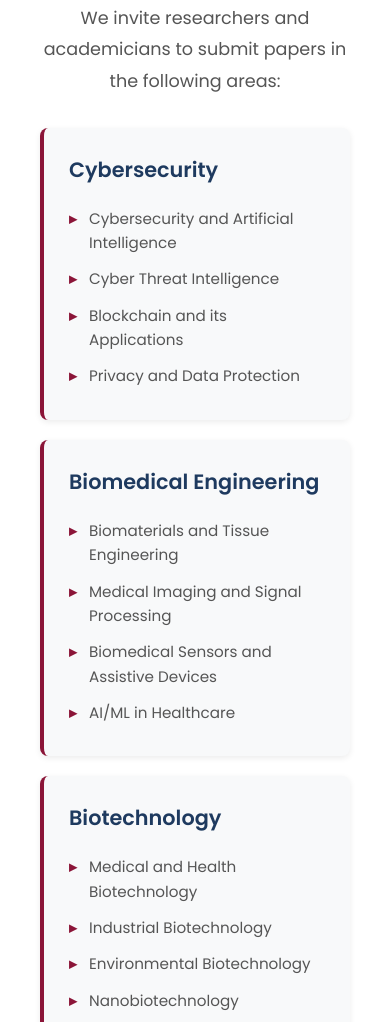
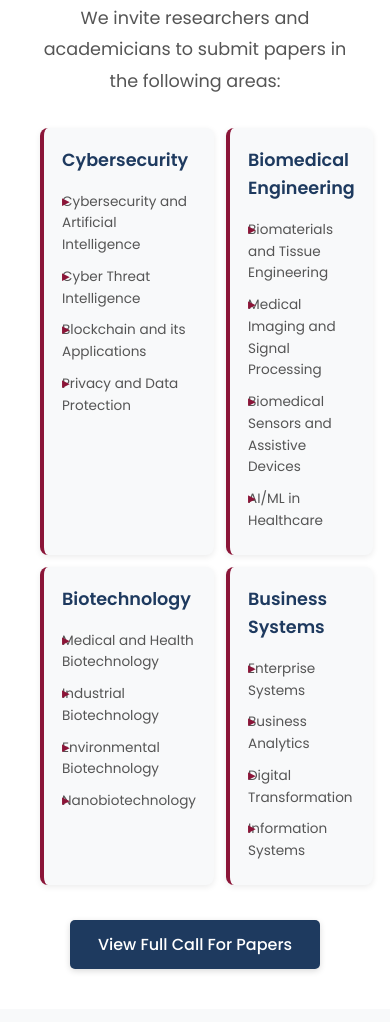
Before and after one commit to Dharunganesh/int_conference_exp, a plain HTML site: page index.html in a window 390 px wide. Shown: the part 1513-2535 px from the top of the page. Drawn offline with Linux system fonts and the light colour scheme.

Commit message:
Add files via upload

```diff
--- a/style.css
+++ b/style.css
@@ -713,8 +713,24 @@ section {
         font-size: 1.1rem;
     }
 
+    /* Call for Papers - Mobile: Maintain 2-column grid */
     .themes-preview-grid {
-        grid-template-columns: 1fr;
+        grid-template-columns: 1fr 1fr;
+        gap: 12px;
+    }
+
+    .theme-preview-card {
+        padding: 18px;
+    }
+
+    .theme-preview-card h3 {
+        font-size: 1.1rem;
+        margin-bottom: 12px;
+    }
+
+    .theme-preview-card ul li {
+        padding: 5px 0;
+        font-size: 0.85rem;
     }
 
     .themes-grid {
```
